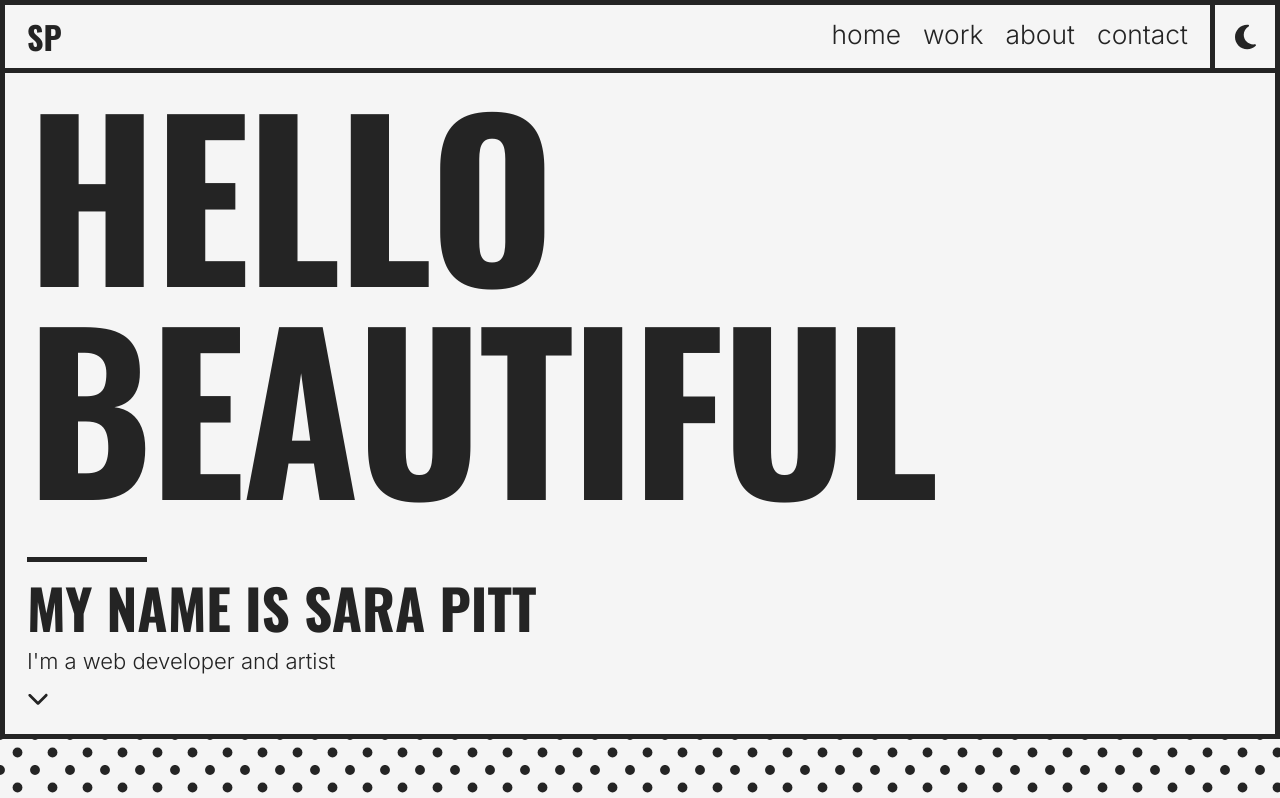
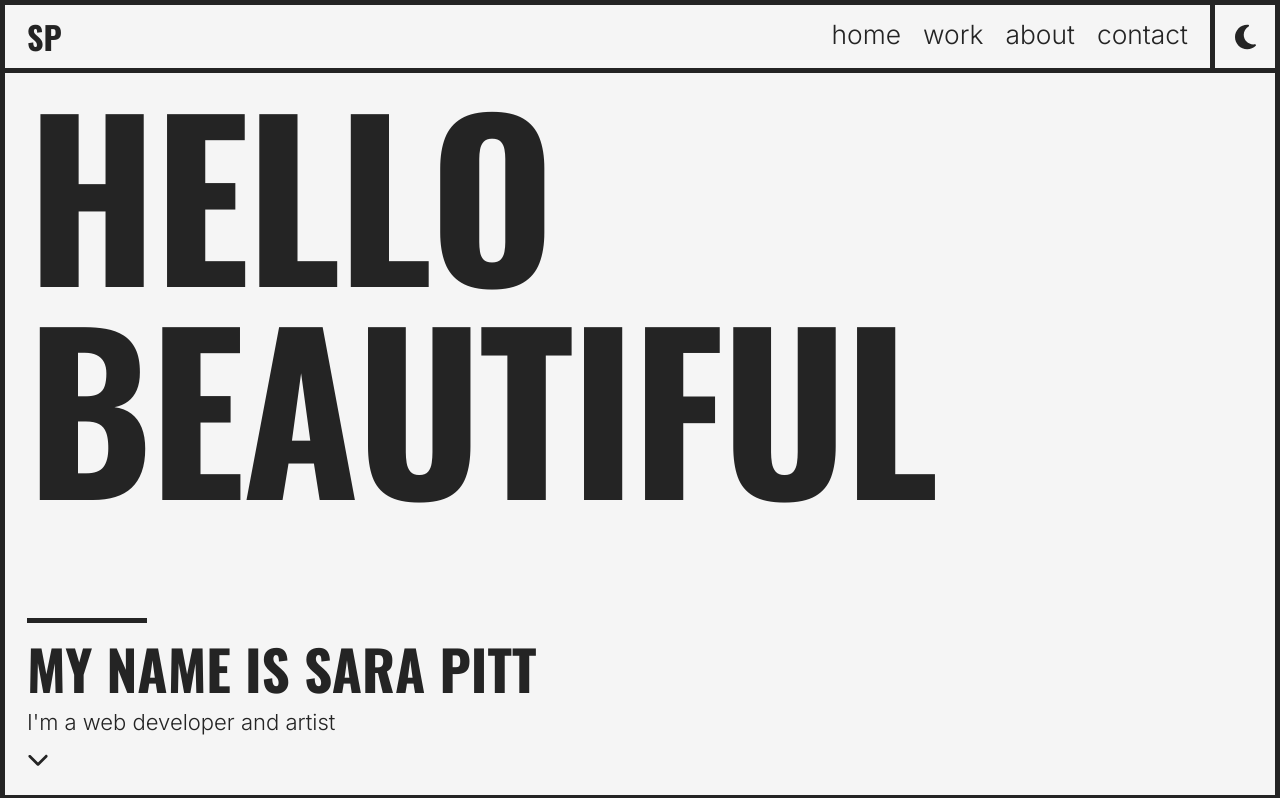
Before and after one commit to sara-p-/portfolio-2024, a React (Vite) app: page / in a window 1280 px wide. Shown: the top 798 px of the page. Built offline with nearby package versions, Linux system fonts and the light colour scheme.

Commit message:
adding some media rules for the animations.

```diff
--- a/src/App.css
+++ b/src/App.css
@@ -1,10 +1,10 @@
 #home {
-  /* min-height: 100vh; */
+  min-height: 100dvh;
   .wrapper {
     display: flex;
     flex-direction: column;
     justify-content: space-between;
-    /* min-height: 100vh; */
+    min-height: 100dvh;
   }
   .title-box {
     margin: 84px 0 3rem;
--- a/src/components/Project/Project.tsx
+++ b/src/components/Project/Project.tsx
@@ -43,19 +43,17 @@ function Project({
   useGSAP(
     () => {
       if (projectRef.current) {
-        // console.log(projectRef.current)
-
-        // create the selector to select the right image
-        // create the selector to select the right image
+        let mm = gsap.matchMedia()
         const selector = gsap.utils.selector(projectRef)
 
+        // add a media query. When it matches, the associated function will run
+        mm.add('(min-width: 1024px)', () => {
           gsap.from(selector('.project-image.right'), {
             duration: 1,
             ease: 'power1.out',
             scrollTrigger: {
-            trigger: selector('.project-image.right'),
+              trigger: projectRef.current,
               start: 'top 65%',
-            // end: 'top 30%',
             },
             xPercent: 110,
           })
@@ -64,15 +62,13 @@ function Project({
             ease: 'power1.out',
             duration: 1,
             scrollTrigger: {
-            trigger: selector('.project-image.left'),
+              trigger: projectRef.current,
               start: 'top 65%',
-            // end: 'top 30%',
             },
             xPercent: -110,
           })
+        })
       }
-
-      // ScrollTrigger.refresh()
     },
     { scope: projectRef }
   )
```
Lines whose indentation alone changed are shown as unchanged.
